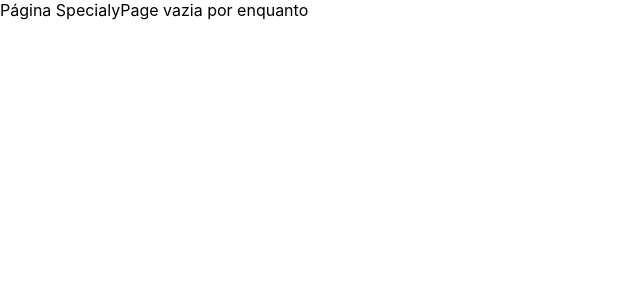
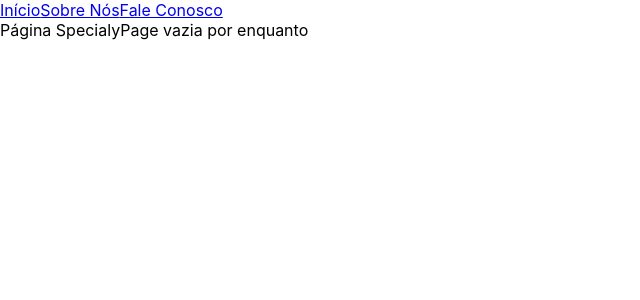
Before and after one commit to devtadeupinheiro/fila-postos, a React (Create React App) app in the folder frontend/: page / in a window 1280 px wide. Shown: the top 300 px of the page, without its empty margins (0-640 px from the left). Built offline with nearby package versions, Linux system fonts and the light colour scheme.

Commit message:
Inlcuindo rotas

```diff
--- a/frontend/package.json
+++ b/frontend/package.json
@@ -11,6 +11,7 @@
     "@types/node": "^16.18.126",
     "react": "^19.1.1",
     "react-dom": "^19.1.1",
+    "react-router-dom": "^7.9.3",
     "react-scripts": "5.0.1",
     "typescript": "^4.9.5",
     "web-vitals": "^2.1.4"
--- a/frontend/src/App.tsx
+++ b/frontend/src/App.tsx
@@ -1,8 +1,34 @@
-import React from 'react';
-import SpecialyPage from './pages/SpecialyPage';
+import React from "react";
+import SpecialyPage from "./pages/SpecialyPage";
+import Navbar from "./components/NaviBar";
 
-const App = () => {
-  return <SpecialyPage />;
-};
+import { Routes, Route } from "react-router-dom";
+
+// Importe seus componentes de página
+// import Home from './pages/Home';
+// import About from './pages/About';
+// import Contact from './pages/Contact';
+
+function App() {
+  return (
+    <div>
+      {/* <Header />  */}
+      <Navbar />
+
+      <Routes>
+        <Route path="/" element={<SpecialyPage />} />
+
+        {/* <Route path="/sobre" element={<About />} /> */}
+
+        {/* <Route path="/contato" element={<Contact />} /> */}
+
+        {/* Rota 404 (catch-all). Renderiza se nenhuma rota acima for encontrada */}
+        <Route path="*" element={<h1>Página Não Encontrada</h1>} />
+      </Routes>
+
+      {/* <Footer /> */}
+    </div>
+  );
+}
 
 export default App;
--- /dev/null
+++ b/frontend/src/components/NaviBar.tsx
@@ -0,0 +1,13 @@
+import { Link } from "react-router-dom";
+
+function Navbar() {
+  return (
+    <nav>
+      <Link to="/">Início</Link>
+      <Link to="/sobre">Sobre Nós</Link>
+      <Link to="/contato">Fale Conosco</Link>
+    </nav>
+  );
+}
+
+export default Navbar;
--- a/frontend/src/index.tsx
+++ b/frontend/src/index.tsx
@@ -1,15 +1,18 @@
-import React from 'react';
-import ReactDOM from 'react-dom/client';
-import './index.css';
-import App from './App';
-import reportWebVitals from './reportWebVitals';
+import React from "react";
+import ReactDOM from "react-dom/client";
+import "./index.css";
+import App from "./App";
+import reportWebVitals from "./reportWebVitals";
+import { BrowserRouter } from "react-router-dom";
 
 const root = ReactDOM.createRoot(
-  document.getElementById('root') as HTMLElement
+  document.getElementById("root") as HTMLElement
 );
 root.render(
   <React.StrictMode>
-    <App />
+    <BrowserRouter>
+      <App />
+    </BrowserRouter>
   </React.StrictMode>
 );
 
```
